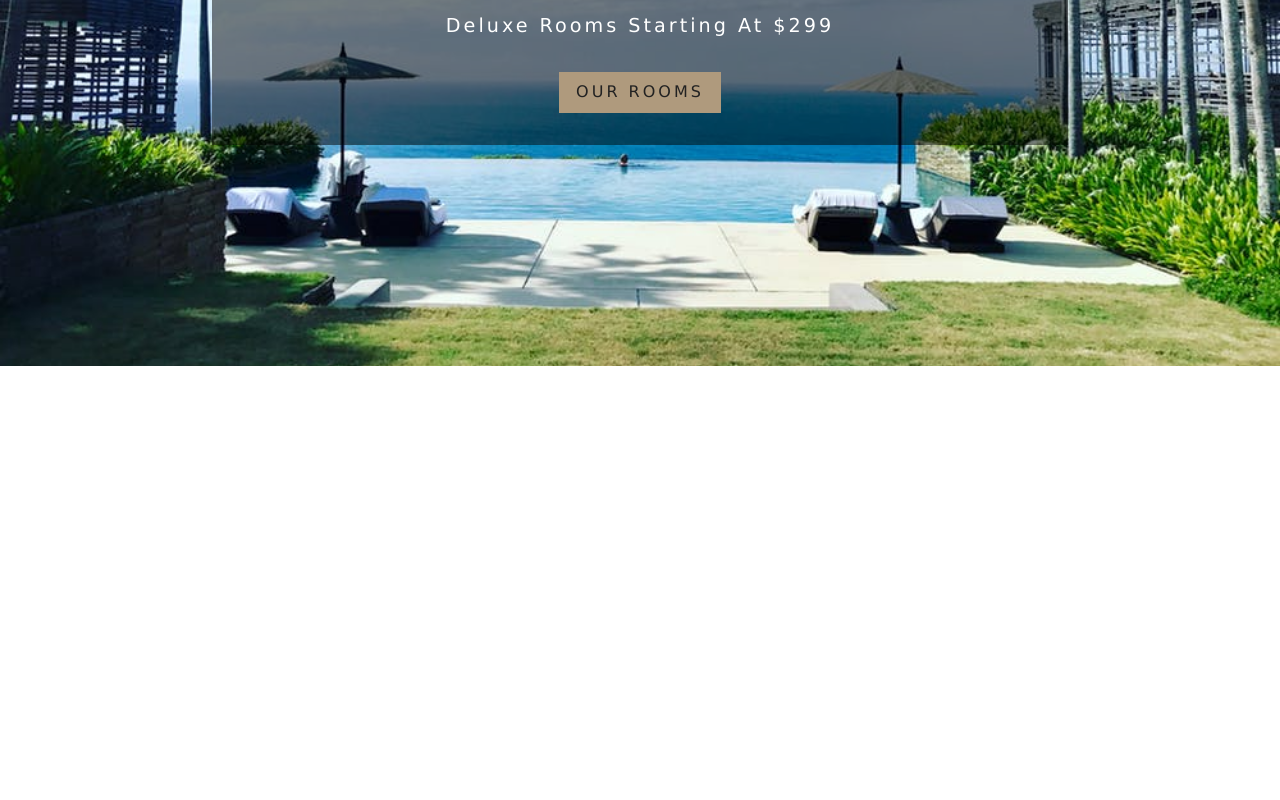
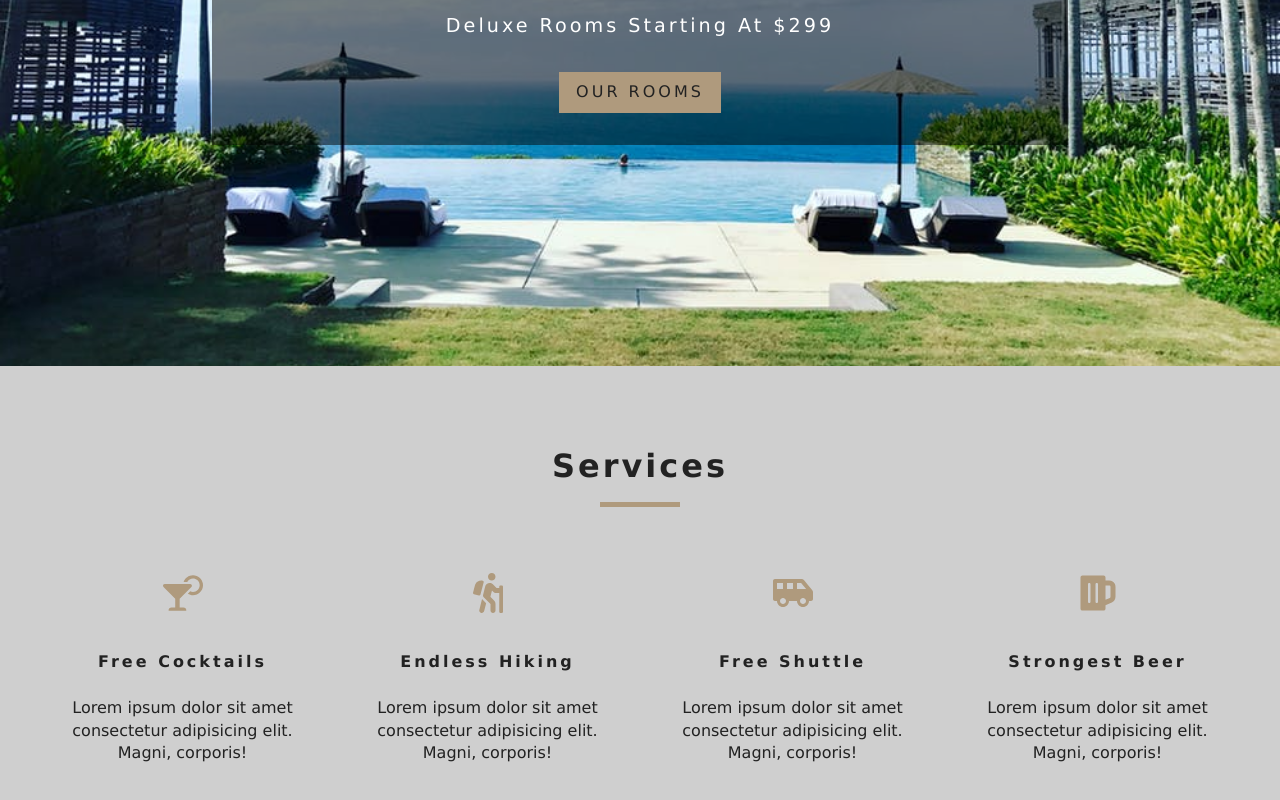
Before and after one commit to praz99/react-resort, a React (Create React App) app: page / in a window 1280 px wide. Shown: the part 434-1234 px from the top of the page. Before the commit the page ends 800 px from the top, so only its background shows below. Built offline with nearby package versions, Linux system fonts and the light colour scheme.

Commit message:
add contents to the Services component

```diff
--- a/src/App.css
+++ b/src/App.css
@@ -252,6 +252,7 @@
 }
 .services h6 {
   letter-spacing: var(--mainSpacing);
+  text-transform: capitalize;
 }
 .services p {
   width: 80%;
--- a/src/components/Services.js
+++ b/src/components/Services.js
@@ -1,12 +1,49 @@
 import React, { Component } from "react";
+import { FaCocktail, FaHiking, FaShuttleVan, FaBeer } from 'react-icons/fa';
 import Title from "./Title";
 
 export default class Services extends Component {
+  state= {
+    services: [
+      {
+        icon: <FaCocktail />,
+        title: 'free cocktails',
+        info: 'Lorem ipsum dolor sit amet consectetur adipisicing elit. Magni, corporis!',
+      },
+
+      {
+        icon: <FaHiking />,
+        title: 'endless hiking',
+        info: 'Lorem ipsum dolor sit amet consectetur adipisicing elit. Magni, corporis!',
+      },
+
+      {
+        icon: <FaShuttleVan />,
+        title: 'free shuttle',
+        info: 'Lorem ipsum dolor sit amet consectetur adipisicing elit. Magni, corporis!',
+      },
+
+      {
+        icon: <FaBeer />,
+        title: 'Strongest Beer',
+        info: 'Lorem ipsum dolor sit amet consectetur adipisicing elit. Magni, corporis!',
+      },
+    ]
+  }
   render () {
     return (
-      <div>
+      <section className="services">
         <Title title='services' />
-      </div>
+        <div className='services-center'>
+          {this.state.services.map((item, index) => {
+            return <article key={index} className="service">
+              <span>{item.icon}</span>
+              <h6>{item.title}</h6>
+              <p>{item.info}</p>
+            </article>
+          })}
+        </div>
+      </section>
     );
   };
 };
--- a/src/pages/Home.js
+++ b/src/pages/Home.js
@@ -2,9 +2,11 @@
 import Banner from '../components/Banner';
 import Hero from '../components/Hero';
 import { Link } from 'react-router-dom';
+import Services from '../components/Services';
 
 export default function Home() {
   return (
+    <>
       <Hero>
         <Banner title="luxurious rooms" subtitle="deluxe rooms starting at $299">
           <Link to="/rooms" className="btn-primary">
@@ -12,5 +14,7 @@
           </Link>
         </Banner>
       </Hero>
+      <Services />
+    </>
   );
 };
```
Lines whose indentation alone changed are shown as unchanged.
